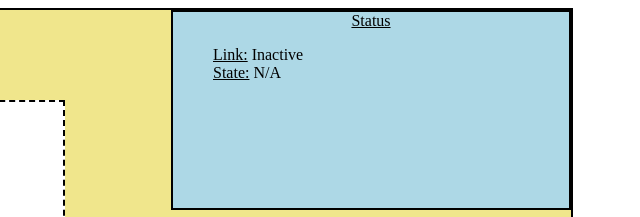
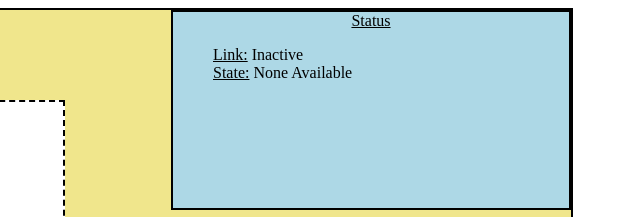
Before and after one commit to Wisetorsk/Plotter-cnc-controller, a plain HTML site: page Interface/index.html in a window 1280 px wide. Shown: the top 217 px of the page, 639-1279 px from the left. Drawn offline with Linux system fonts and the light colour scheme.

Commit message:
Update Interface/index.html

```diff
--- a/Interface/index.html
+++ b/Interface/index.html
@@ -32,7 +32,7 @@
                     <u id="statusHeader">Status</u>
                     <ul id="statusList">
                         <li id="link"><u>Link:</u> <span id="linkText">N/A</span></li>
-                        <li id="state"><u>State:</u> N/A</li>
+                        <li id="state"><u>State:</u> None Available</li>
 
                     </ul>
 
```
